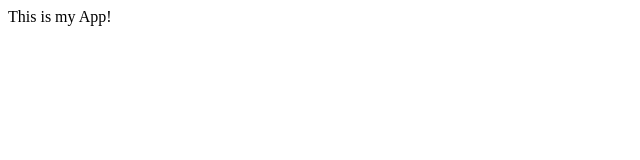
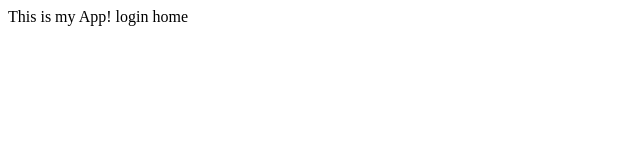
Before and after one commit to tmarkand/myappsample, a plain HTML site: page index.html in a window 1280 px wide. Shown: the full height of the page, 0-640 px from the left. Drawn offline with Linux system fonts and the light colour scheme.

Commit message:
Login home

```diff
--- /dev/null
+++ b/dir2/app2.js
@@ -0,0 +1 @@
+something
--- a/index.html
+++ b/index.html
@@ -1,6 +1,8 @@
 <html>
   <head>
       <title>My App</title>
-      <body>This is my App!</body>
+      <body>This is my App!
+        login home
+      </body>
   </head>
 </html>
```
Also changed, not shown: login.html (added, +1 -0 lines), log.txt (added).
